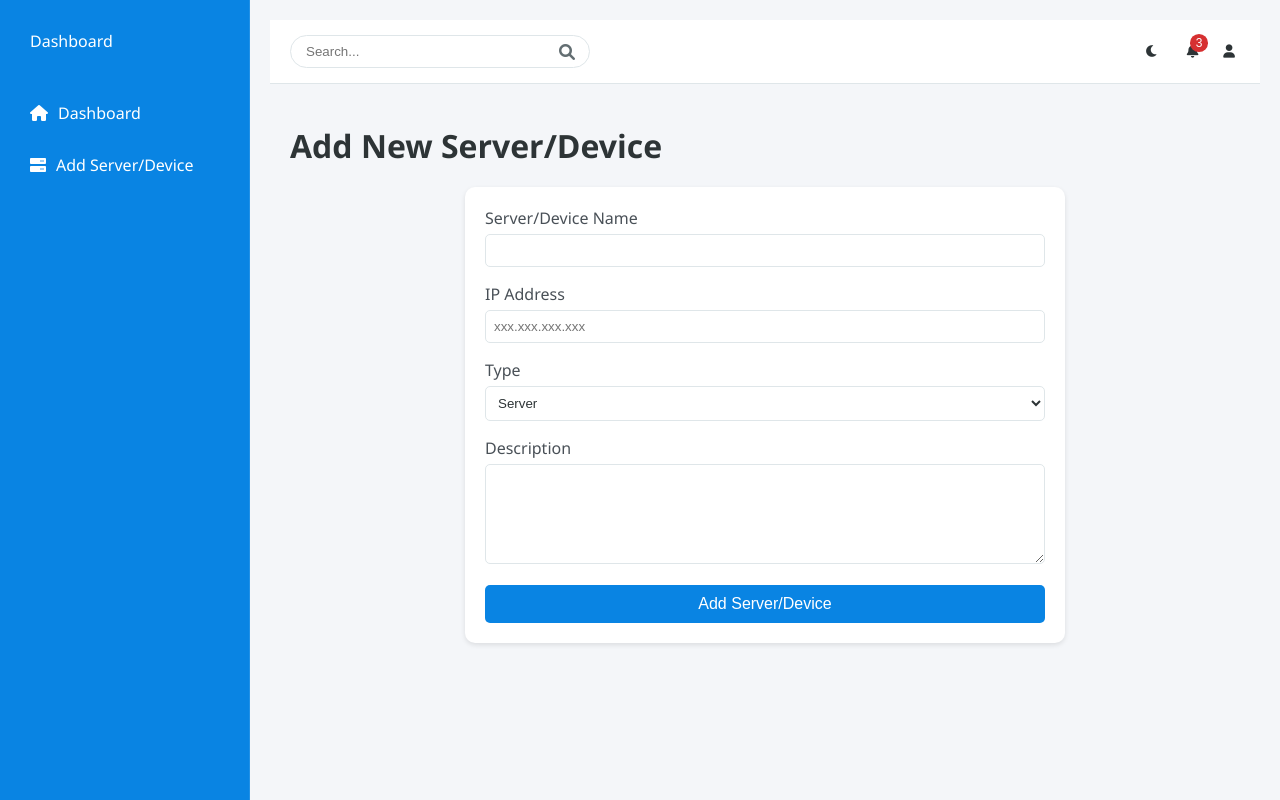
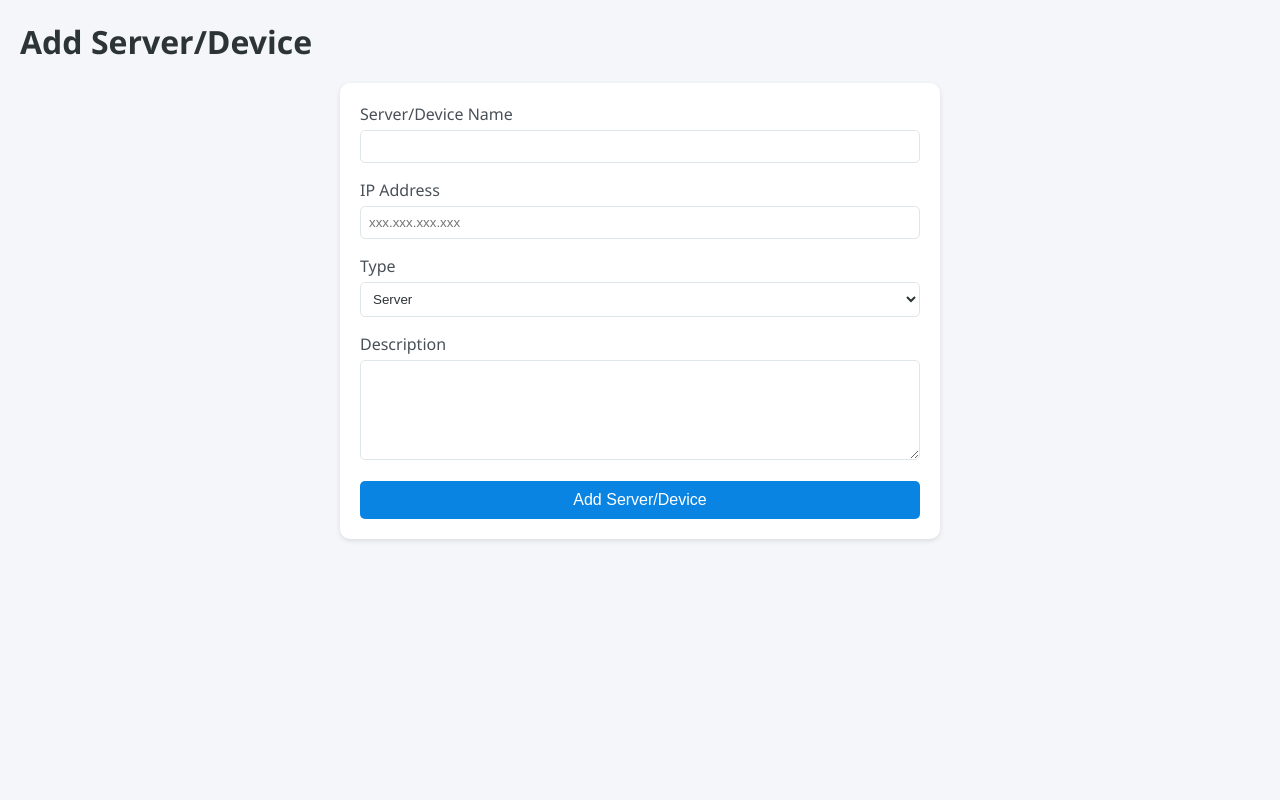
Before and after one commit to wa7med/dashinfra, a Flask app: template templates/add_server.html in a window 1280 px wide. Run offline with Flask 3, Linux system fonts and the light colour scheme; the template is opened without the code that fills it, so the values that code supplies are empty.

Commit message:
removed all the duplicate elements (container, sidebar, header)

```diff
--- a/templates/add_server.html
+++ b/templates/add_server.html
@@ -1,64 +1,12 @@
-<!DOCTYPE html>
-<html lang="en">
-<head>
-    <meta charset="UTF-8">
-    <meta name="viewport" content="width=device-width, initial-scale=1.0">
-    <title>Add Server/Device</title>
-    <link rel="stylesheet" href="{{ url_for('static', filename='css/styles.css') }}">
-    <link rel="stylesheet" href="https://cdnjs.cloudflare.com/ajax/libs/font-awesome/6.0.0/css/all.min.css">
-</head>
-<body>
-    <div class="container">
-        <!-- Sidebar -->
-        <nav class="sidebar">
-            <div class="logo">
-                <span>Dashboard</span>
-            </div>
-            <ul class="nav-links">
-                <li>
-                    <a href="/">
-                        <i class="fas fa-home"></i>
-                        <span>Dashboard</span>
-                    </a>
-                </li>
-                <li class="active">
-                    <a href="/add-server">
-                        <i class="fas fa-server"></i>
-                        <span>Add Server/Device</span>
-                    </a>
-                </li>
-            </ul>
-        </nav>
+{% extends "base.html" %}
 
-        <!-- Main Content -->
-        <div class="main-content">
-            <!-- Header -->
-            <header>
-                <div class="header-content">
-                    <div class="search-bar">
-                        <input type="text" placeholder="Search...">
-                        <i class="fas fa-search"></i>
-                    </div>
-                    <div class="header-icons">
-                        <button id="theme-toggle" class="icon-btn">
-                            <i class="fas fa-moon"></i>
-                        </button>
-                        <button class="icon-btn notification-btn">
-                            <i class="fas fa-bell"></i>
-                            <span class="notification-badge">3</span>
-                        </button>
-                        <button class="icon-btn profile-btn">
-                            <i class="fas fa-user"></i>
-                        </button>
-                    </div>
-                </div>
-            </header>
+{% block title %}Add Server/Device{% endblock %}
 
-            <!-- Add Server Form -->
-            <div class="dashboard-content">
-                <h1>Add New Server/Device</h1>
+{% block content %}
+    <div class="add-server-content">
+        <h1>Add Server/Device</h1>
         <div class="form-container">
-                    <form class="add-server-form">
+            <form method="POST" action="{{ url_for('add_server') }}">
                 <div class="form-group">
                     <label for="server-name">Server/Device Name</label>
                     <input type="text" id="server-name" name="server-name" required>
@@ -84,8 +32,4 @@
             </form>
         </div>
     </div>
-        </div>
-    </div>
-    <script src="{{ url_for('static', filename='js/main.js') }}"></script>
-</body>
-</html>
+{% endblock %}
```
Lines whose indentation alone changed are shown as unchanged.
